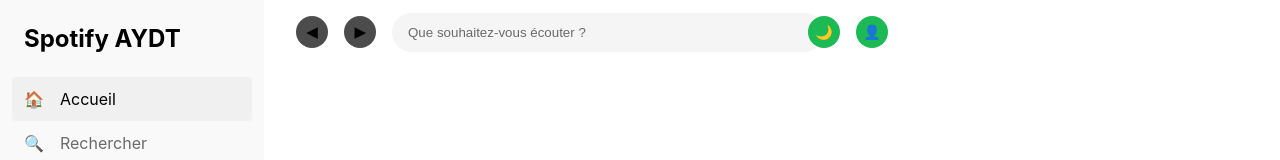
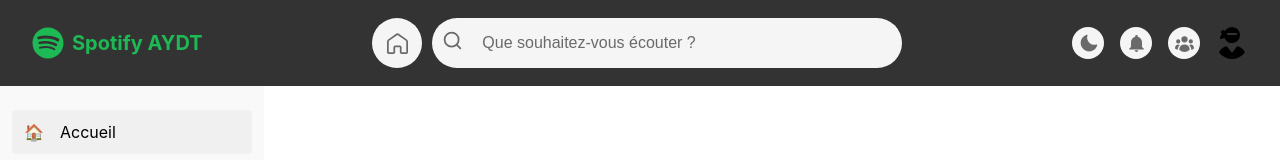
Before and after one commit to zkerkeb-class/app-front-projet-final-spotifyaydt, a React (Create React App) app: page / in a window 1280 px wide. Shown: the top 160 px of the page. Built offline with nearby package versions, Linux system fonts and the light colour scheme.

Commit message:
feat(wip):add navbar

```diff
--- a/src/App.css
+++ b/src/App.css
@@ -1,5 +1,6 @@
 .app-container {
   display: flex;
+  flex-direction: column;
   height: 100vh;
   background-color: var(--background-primary);
 }
@@ -47,9 +48,8 @@
 }
 
 .main-content {
-  flex: 1;
   display: flex;
-  flex-direction: column;
+  flex-direction: row;
   overflow: hidden;
 }
 
@@ -58,8 +58,9 @@
   background-color: var(--topbar-background);
   backdrop-filter: blur(10px);
   display: flex;
+  justify-content: space-between;
   align-items: center;
-  padding: 0 32px;
+  padding: 18px 32px;
   gap: 16px;
   position: sticky;
   top: 0;
--- a/src/App.js
+++ b/src/App.js
@@ -3,14 +3,12 @@ import './App.css';
 import './styles/theme.css';
 import { ThemeProvider, useTheme } from './contexts/ThemeContext';
 import Home from './pages/Home/Home';
+import Navbar from './components/Navbar/Navbar';
 
 // Composant pour la barre latérale
 const Sidebar = () => {
   return (
     <div className="sidebar">
-      <div className="logo">
-        <h1>Spotify AYDT</h1>
-      </div>
       <nav>
         <ul>
           <li className="active">
@@ -28,35 +26,13 @@ const Sidebar = () => {
   );
 };
 
-// Composant pour la barre supérieure
-const Topbar = () => {
-  const { isDarkMode, toggleTheme } = useTheme();
-  return (
-    <div className="topbar">
-      <div className="navigation-buttons">
-        <button className="nav-button">◀</button>
-        <button className="nav-button">▶</button>
-      </div>
-      <div className="search-bar">
-        <input type="text" placeholder="Que souhaitez-vous écouter ?" />
-      </div>
-      <div className="user-controls">
-        <button onClick={toggleTheme} className="theme-toggle">
-          {isDarkMode ? '☀️' : '🌙'}
-        </button>
-        <button className="user-button">👤</button>
-      </div>
-    </div>
-  );
-};
-
 // Composant principal de l'application
 const AppContent = () => {
   return (
     <div className="app-container">
-      <Sidebar />
+      <Navbar />
       <div className="main-content">
-        <Topbar />
+        <Sidebar />
         <div className="content-wrapper">
           <Home />
         </div>
--- /dev/null
+++ b/src/components/Navbar/Navbar.js
@@ -0,0 +1,80 @@
+import React, { useState } from 'react';
+import style from './Navbar.module.scss';
+import { useTheme } from '../../contexts/ThemeContext';
+
+//icons
+import { FiSearch } from 'react-icons/fi';
+import { GrHomeRounded } from 'react-icons/gr';
+import { FaSpotify } from 'react-icons/fa';
+import { PiSunDimFill } from 'react-icons/pi';
+import { PiMoonFill } from 'react-icons/pi';
+import { HiMiniUserGroup } from 'react-icons/hi2';
+import { IoMdNotifications } from 'react-icons/io';
+import { FaUserNinja } from 'react-icons/fa6';
+
+const Navbar = () => {
+  const { isDarkMode, toggleTheme } = useTheme();
+  const [hasNotification, setHasNotification] = useState(false);
+  const [avatarUrl, setAvatarUrl] = useState('');
+
+  const addNotification = () => {
+    setHasNotification(true);
+  };
+
+  return (
+    <div className={style.container}>
+      <div className={style.navigation_buttons}>
+        <div className={style.logo}>
+          <div className={style.logo_icon}>
+            <FaSpotify />
+          </div>
+          <span>Spotify AYDT</span>
+        </div>
+      </div>
+      <div className={style.middle_cont}>
+        <div className={style.nav_large_button}>
+          <GrHomeRounded className={style.middle_cont_icon} />
+        </div>
+        <div className={style.search_bar}>
+          <div className={style.search_wrapper}>
+            <span className={style.search_icon}>
+              <FiSearch />
+            </span>
+            <input
+              type="text"
+              placeholder="Que souhaitez-vous écouter ?"
+              className={style.search_input}
+            />
+          </div>
+        </div>
+      </div>
+      <div className={style.user_controls}>
+        <button onClick={toggleTheme} className={style.theme_toggle}>
+          {isDarkMode ? (
+            <PiSunDimFill className={style.toggle_icon} />
+          ) : (
+            <PiMoonFill className={style.toggle_icon} />
+          )}
+        </button>
+        <button className={style.user_button} onClick={addNotification}>
+          <IoMdNotifications className={style.user_icon} />
+          {hasNotification ? (
+            <span className={style.notification_dot}></span>
+          ) : null}
+        </button>
+        <button className={style.user_button}>
+          <HiMiniUserGroup className={style.user_icon} />
+        </button>
+        <div className={style.avatar_button}>
+          {avatarUrl ? (
+            <img src={avatarUrl} alt="avatar" className={style.avatar} />
+          ) : (
+            <FaUserNinja className={style.avatar} />
+          )}
+        </div>
+      </div>
+    </div>
+  );
+};
+
+export default Navbar;
--- /dev/null
+++ b/src/components/Navbar/Navbar.module.scss
@@ -0,0 +1,164 @@
+@use '../../styles/theme.scss' as *;
+
+.container {
+  height: 64px;
+  background-color: var(--topbar-background);
+  backdrop-filter: blur(10px);
+  background-color: rgba(0, 0, 0, 0.8); // Fallback for unsupported browsers
+  display: flex;
+  justify-content: space-between;
+  align-items: center;
+  padding: 18px 32px;
+  gap: 16px;
+  position: sticky;
+  top: 0;
+  z-index: 100;
+
+  .navigation_buttons {
+    display: flex;
+    gap: 16px;
+
+    .logo {
+      display: flex;
+      align-items: center;
+      gap: 8px;
+      font-size: 1.25rem;
+      font-weight: 700;
+      height: 72;
+      color: var(--accent-color);
+      .logo_icon {
+        display: flex;
+        align-items: center;
+        font-size: 32px;
+      }
+    }
+  }
+
+  .middle_cont {
+    display: flex;
+    flex-direction: row;
+    align-items: center;
+    gap: 10px;
+
+    .nav_large_button {
+      display: flex;
+      align-items: center;
+      justify-content: center;
+      height: 50px;
+      width: 50px;
+      color: var(--text-secondary);
+      background-color: var(--background-secondary);
+      border-radius: 100%;
+      cursor: pointer;
+
+      &:hover {
+        color: var(--accent-color);
+      }
+      .middle_cont_icon {
+        font-size: 21px;
+        color: var(--text-secondary);
+
+        &:hover {
+          color: var(--accent-color);
+        }
+      }
+    }
+
+    .search_bar {
+      display: flex;
+      padding: auto;
+      align-items: center;
+      flex-direction: row;
+      width: 470px;
+      max-width: 500px;
+      font-size: 16px;
+
+      .search_wrapper {
+        position: relative;
+        display: flex;
+        align-items: center;
+        width: 100%;
+      }
+
+      .search_icon {
+        position: absolute;
+        left: 10px;
+        pointer-events: auto;
+        cursor: pointer;
+        font-size: 21px;
+        color: var(--text-secondary);
+
+        &:hover {
+          color: var(--text-primary);
+        }
+      }
+
+      .search_input {
+        padding-left: 50px;
+      }
+
+      input {
+        width: 100%;
+        padding: 16px;
+        border-radius: 500px;
+        font-size: 16px;
+        border: none;
+        background-color: var(--background-secondary);
+        color: var(--text-primary);
+
+        &::placeholder {
+          color: var(--text-secondary);
+        }
+      }
+    }
+  }
+
+  .user_controls {
+    display: flex;
+    gap: 16px;
+
+    .theme_toggle,
+    .user_button {
+      width: 32px;
+      height: 32px;
+      padding: 0;
+      border-radius: 50%;
+      display: flex;
+      align-items: center;
+      justify-content: center;
+      background-color: var(--background-secondary);
+      .notification_dot {
+        position: absolute;
+        top: 5px;
+        right: 5px;
+        height: 10px;
+        width: 10px;
+        background-color: red;
+        border-radius: 50%;
+      }
+      .toggle_icon,
+      .user_icon {
+        font-size: 21px;
+        color: var(--text-secondary);
+        cursor: pointer;
+
+        &:hover {
+          color: var(--text-primary);
+        }
+      }
+    }
+    .avatar_button {
+      display: flex;
+      align-items: center;
+      width: 32px;
+      height: 32px;
+      border-radius: 50%;
+      overflow: hidden;
+      cursor: pointer;
+      .avatar {
+        font-size: 32px;
+        object-fit: cover;
+      }
+    }
+  }
+}
--- /dev/null
+++ b/src/styles/theme.scss
@@ -0,0 +1,73 @@
+// Définition des thèmes
+[data-theme='light'] {
+  --background-primary: #ffffff;
+  --background-secondary: #f5f5f5;
+  --text-primary: #000000;
+  --text-secondary: #6a6a6a;
+  --accent-color: #1db954;
+  --border-color: #e0e0e0;
+  --card-background: #ffffff;
+  --hover-background: #f0f0f0;
+  --sidebar-background: #f9f9f9;
+  --topbar-background: rgba(255, 255, 255, 0.9);
+  --card-hover: #f7f7f7;
+  --play-button-color: #1db954;
+}
+
+[data-theme='dark'] {
+  --background-primary: #121212;
+  --background-secondary: #1f1f1f;
+  --text-primary: #ffffff;
+  --text-secondary: #b3b3b3;
+  --accent-color: #1db954;
+  --border-color: #282828;
+  --card-background: #181818;
+  --hover-background: #282828;
+  --sidebar-background: #000000;
+  --topbar-background: rgba(0, 0, 0, 0.7);
+  --card-hover: #282828;
+  --play-button-color: #1db954;
+}
+
+// Transitions pour un changement de thème fluide
+* {
+  transition:
+    background-color 0.3s ease,
+    color 0.3s ease;
+}
+
+// Styles globaux
+body {
+  background-color: var(--background-primary);
+  color: var(--text-primary);
+}
+
+// Styles pour les composants communs
+.card {
+  background-color: var(--card-background);
+  border: none;
+  padding: 16px;
+  border-radius: 8px;
+  transition: background-color 0.3s ease;
+
+  &:hover {
+    background-color: var(--card-hover);
+  }
+}
+
+button {
+  background-color: var(--accent-color);
+  color: white;
+  border: none;
+  border-radius: 500px;
+  font-weight: 700;
+  font-size: 0.875rem;
+  padding: 8px 32px;
+  cursor: pointer;
+  transition: all 0.3s ease;
+
+  &:hover {
+    transform: scale(1.04);
+    background-color: var(--accent-color);
+  }
+}
```
Also changed, not shown: jsconfig.json (added, +9 -0 lines), 1 other file (tests, documents, lock files or other folders).
